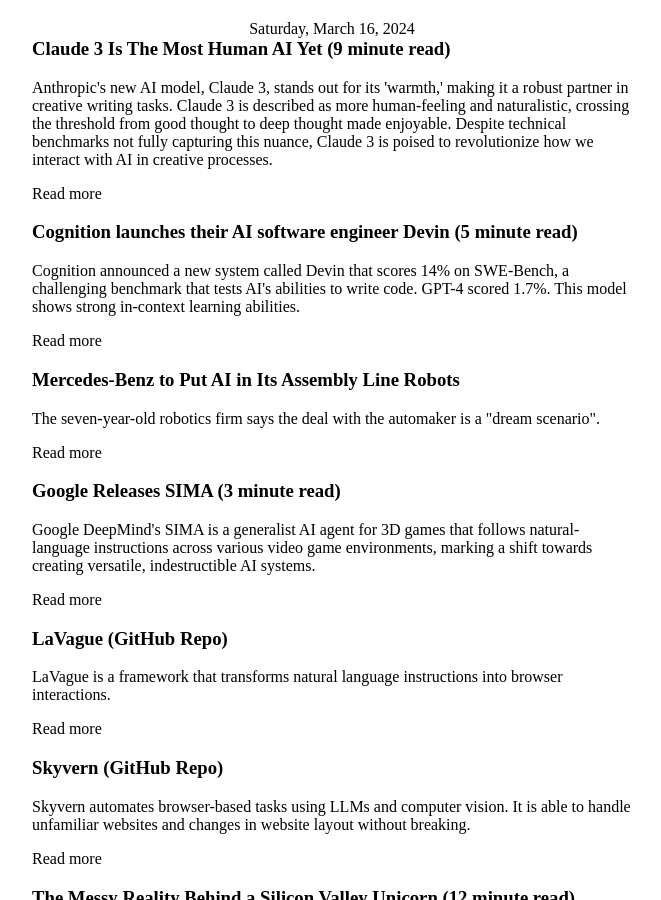
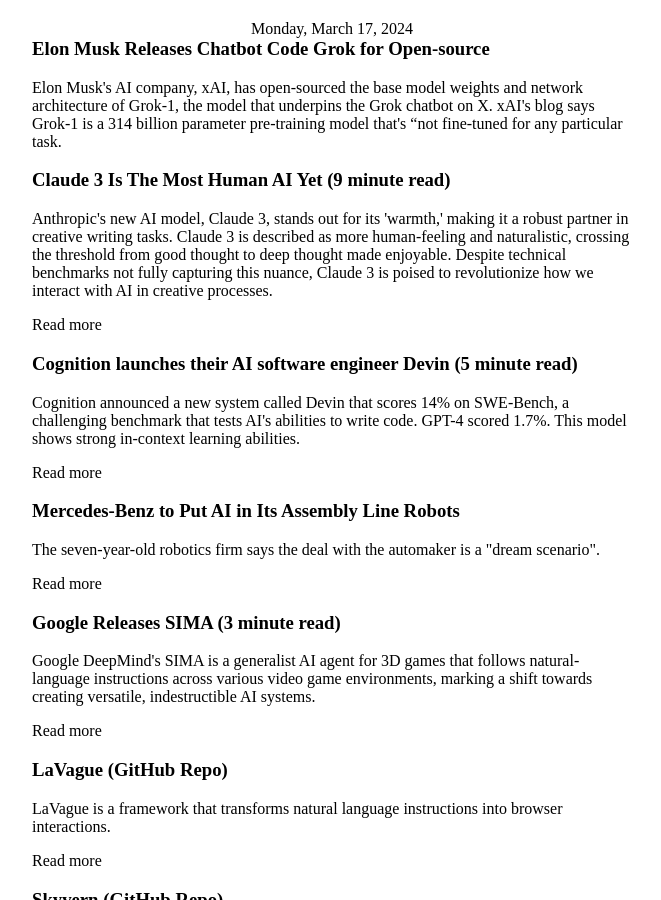
Before and after one commit to christianipanaque/aii.pe, a Jekyll site: the page built from _news_posts/2024-03-18.html, in a window 1280 px wide and 900 px high. Shown: the whole window, without its empty margins (308-969 px from the left). Built offline with Jekyll 4.4.1, drawn with Linux system fonts in a browser that asks for light colours.

Commit message:
update news

```diff
--- a/_news_posts/2024-03-17.html
+++ b/_news_posts/2024-03-18.html
@@ -1,6 +1,6 @@
 ---
-date: 2024-03-16
-permalink: news/2024-03-16
+date: 2024-03-18
+permalink: news/2024-03-18
 ---
 
 <html prefix="og: https://ogp.me/ns#">
@@ -10,12 +10,12 @@
     <meta charset="UTF-8">
     <meta name="viewport" content="width=device-width">
     <meta name="x-apple-disable-message-reformatting">
-    <title>India drops plan to require approval for AI model launches</title>
+    <title>Elon Musk releases chatbot code - Grok</title>
     <meta name="color-scheme" content="light">
     <meta name="supported-color-schemes" content="light">
     <meta name="robots" content="noindex,nofollow">
     <meta name="twitter:card" content="summary_large_image">
-    <meta property="og:title" content="India drops plan to require approval for AI model launches">
+    <meta property="og:title" content="Elon Musk releases chatbot code Grok">
     <meta property="og:description"
         content="India is walking back on a recent AI advisory after receiving criticism from many local and global entrepreneurs and investors. The Ministry of India is walking back on a recent AI advisory after receiving criticism from entrepreneurs and investors... Read more">
     <meta property="og:image" content="https://aii.pe/assets/images/aii-pe-meta-og-image.png">
@@ -40,12 +40,35 @@
         border-collapse: collapse;
       ">
         <tr>
-            <td align="center" style="padding: 20px 0 0 0 ">Saturday, March 16, 2024</td>
+            <td align="center" style="padding: 20px 0 0 0 ">Monday, March 17, 2024</td>
         </tr>
         <tr>
             <td>
                 <main class="news-main">
                     <section class="news">
+                        <!-- <div>
+                            <h3></h3>
+                            <p></p>
+                            <p><a href="" target="_blank"></a></p>
+                        </div>
+                        <div>
+                            <h3></h3>
+                            <p></p>
+                            <p><a href="" target="_blank"></a></p>
+                        </div>
+                        <div>
+                            <h3></h3>
+                            <p></p>
+                            <p><a href="" target="_blank"></a></p>
+                        </div> -->
+                        <div>
+                            <h3>Elon Musk Releases Chatbot Code Grok for Open-source</h3>
+                            <p>Elon Musk's AI company, xAI, has open-sourced the base model weights and network
+                                architecture of Grok-1, the model that underpins the Grok chatbot on X. xAI's blog says
+                                Grok-1 is a 314 billion parameter pre-training model that's “not fine-tuned for any
+                                particular task.</p>
+                            <p><a href="https://x.ai/blog/grok-os" target="_blank"></a></p>
+                        </div>
                         <div>
                             <h3>
                                 Claude 3 Is The Most Human AI Yet (9 minute read)
```
